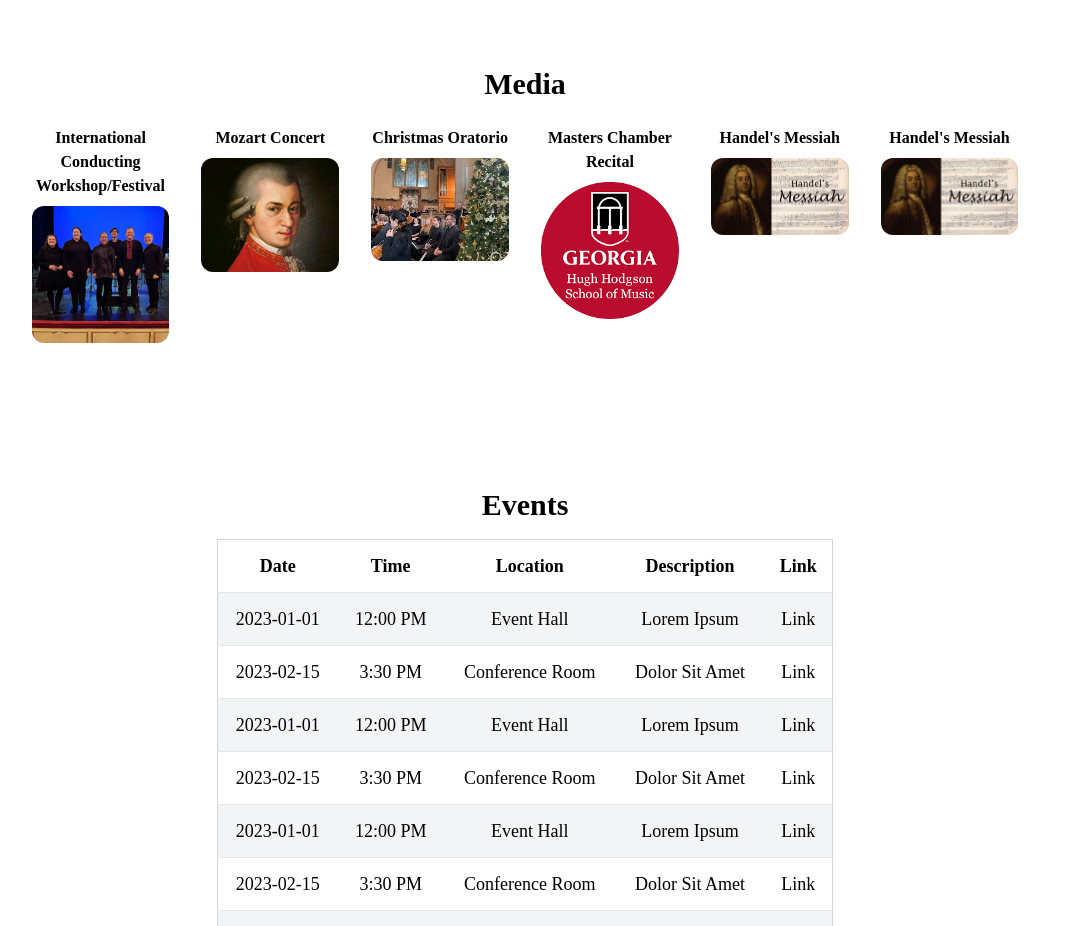
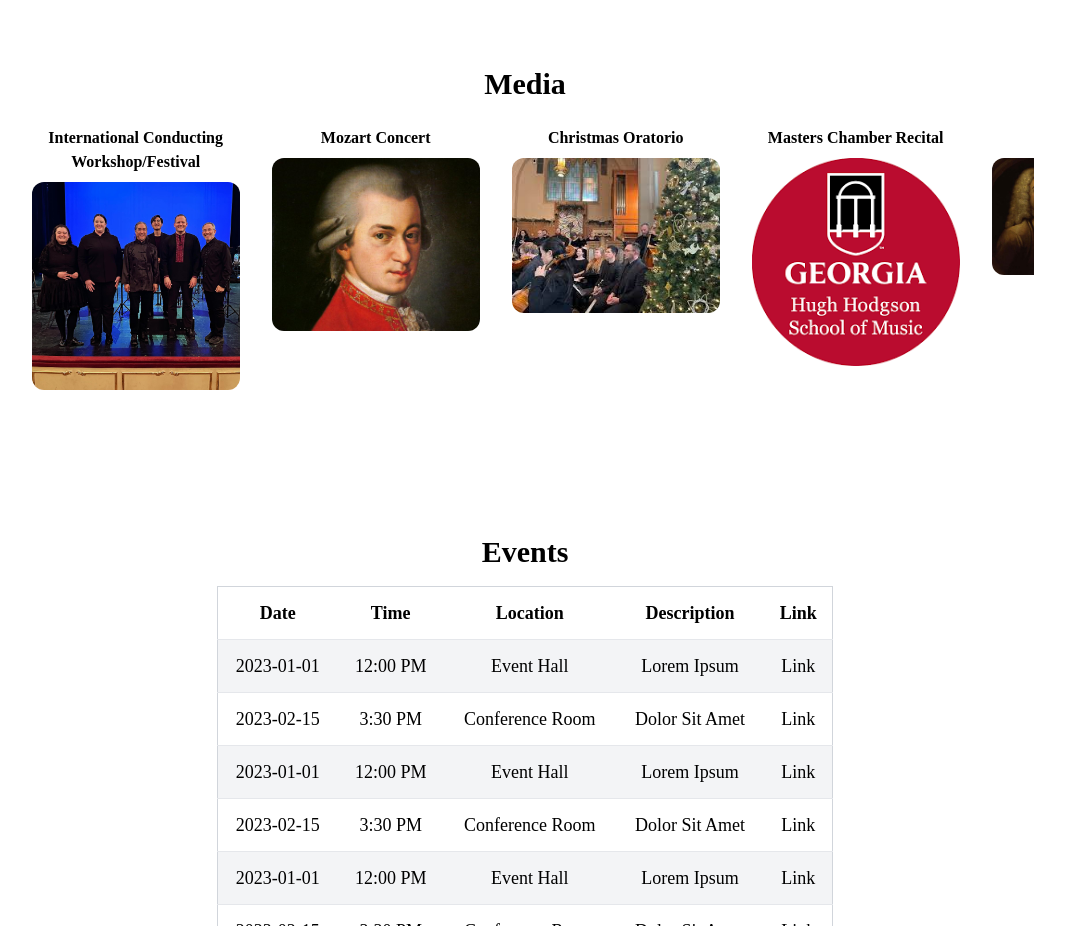
Before and after one commit to mzsellem/justin-han, a Next.js app: page / in a window 1280 px wide. Shown: the part 1340-2266 px from the top of the page, without its empty margins (115-1180 px from the left). Built offline with nearby package versions, Linux system fonts and the light colour scheme.

Commit message:
complete media component web/mobile

```diff
--- a/app/media/media.tsx
+++ b/app/media/media.tsx
@@ -31,18 +31,13 @@ const MediaCard: React.FC<Props> = () => {
         link: 'https://www.youtube.com/watch?v=-CaGIboDT4c&list=PLLPThjvgshhWcgWDoEDgaknFNNwgyZULd',
         imageUrl: 'handel.png',
       },
-      {
-        title: "Handel's Messiah",
-        link: 'https://www.youtube.com/watch?v=-CaGIboDT4c&list=PLLPThjvgshhWcgWDoEDgaknFNNwgyZULd',
-        imageUrl: 'handel.png',
-      },
   ];
 
 return (
     <>
-        <div className="flex flex-row justify-center overflow-x-auto text-center">
+        <div className="text-center sm:overflow-x-auto sm:flex">
       {playlists.map((playlist, index) => (
-          <div key={index} className="mb-10 ml-4 mr-4 w-52">
+        <div key={index} className="flex-shrink-0 mb-10 ml-4 mr-4 w-52">
           <div className="flex flex-col items-center font-bold text-md font-pro">
             <h1 className="mb-2">{playlist.title}</h1>
             <div className="flex items-center justify-center text-center">
--- a/app/page.tsx
+++ b/app/page.tsx
@@ -142,7 +142,7 @@ export default function Home({title, link, imageUrl}: any) {
           <div ref={section3Ref} className="w-screen bg-white">
           <div className="flex justify-center mt-6 text-3xl font-bold font-pro">Media</div>
           <div className="flex justify-center p-6 mx-auto mb-6 sm:w-5/6">
-            <div className="flex flex-col w-full">
+            <div className="sm:w-full sm:flex-col sm:flex ">
               <MediaCard title={title} link={link} imageUrl={imageUrl} />
             </div>
           </div>
```
Lines whose indentation alone changed are shown as unchanged.
